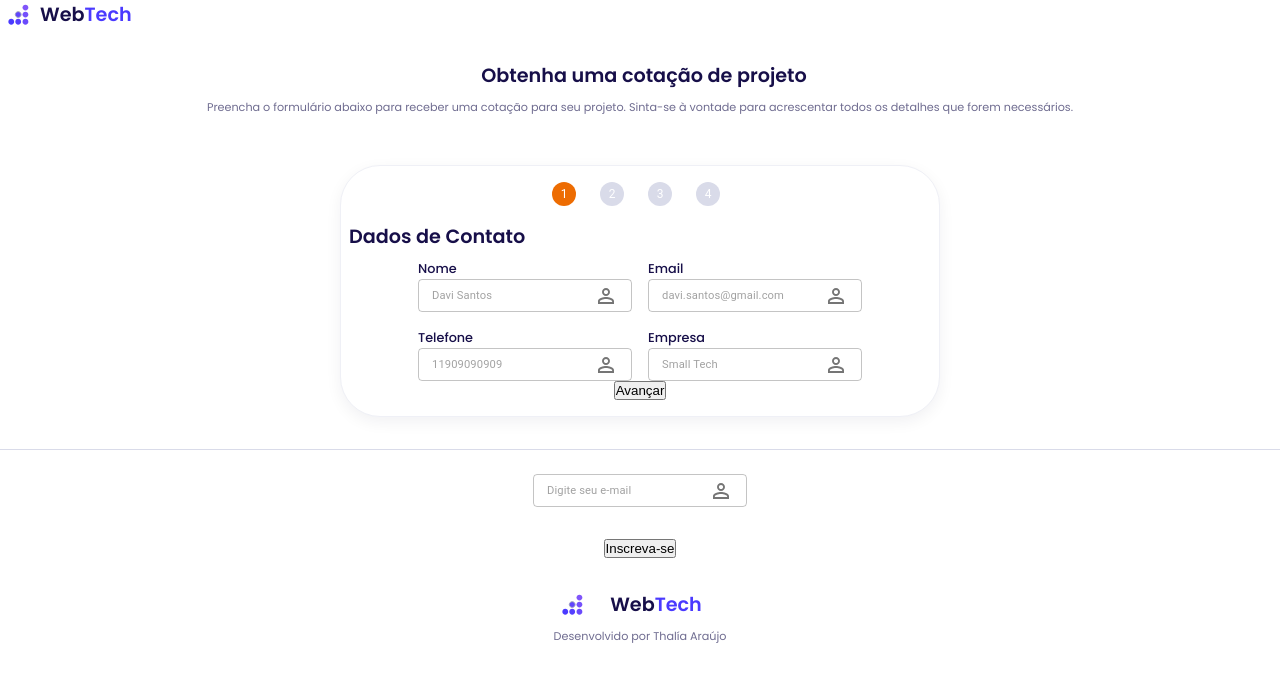
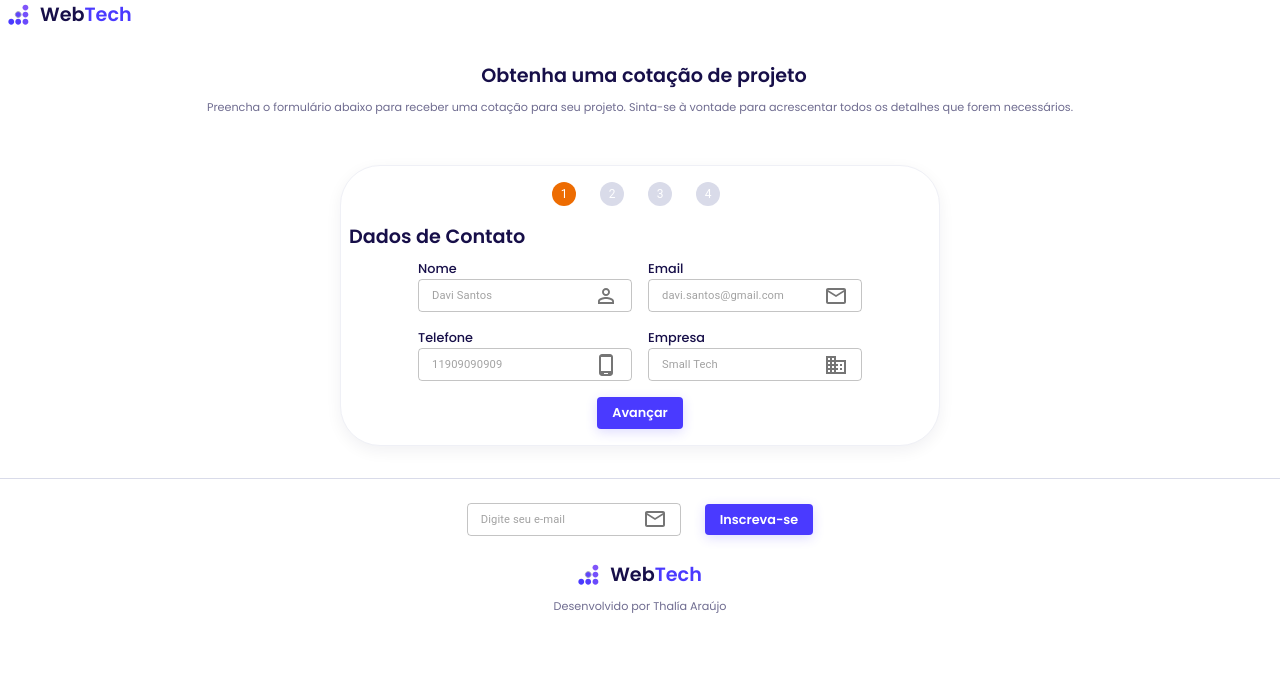
Before and after one commit to Thaliaraujo/multiStepFormTypescript, a React (Create React App) app: page /dashboard in a window 1280 px wide. Shown: the top 682 px of the page. Built offline with nearby package versions, Linux system fonts and the light colour scheme.

Commit message:
created: button styles

```diff
--- /dev/null
+++ b/src/app/pages/dashboard/components/button/StylesButton.tsx
@@ -0,0 +1,24 @@
+import styled from "styled-components";
+
+export const Button = styled.button `
+    background-color: var(--primary-color);
+    color: var(--neutral-100);
+    box-shadow: 0px 3px 12px 0px rgba(74, 58, 255, 0.18);
+    border: none;
+    border-radius: 4px;
+
+    font-size: .8rem;
+    font-weight: 600;
+    font-family: Poppins;
+    line-height: 1.5;
+
+    padding: 6px 15px;
+
+    &:hover {
+        background-color: var(--neutral-100);
+        color: var(--primary-color);
+        border: 1px solid var(--primary-color);
+        box-shadow: none;
+        opacity: 0.85;
+    }
+`
--- a/src/app/pages/dashboard/components/footer/Footer.tsx
+++ b/src/app/pages/dashboard/components/footer/Footer.tsx
@@ -5,18 +5,17 @@ import { ApiException } from "../../../../shared/services/api/ApiException";
 import { Input } from "../input/Input";
 import { Logo } from "../logo/Logo";
 import { Paragraphs } from "../paragraphs/Paragraphs";
+import { Button } from "../button/StylesButton";
 
 import styled from "styled-components";
-
-import PersonOutlineOutlinedIcon from '@mui/icons-material/PersonOutlineOutlined';
-
+import MailOutlineOutlinedIcon from '@mui/icons-material/MailOutlineOutlined';
 
 
 const SFooter = styled.div`
     display: flex;
-    flex-direction: column;
+    justify-content: center;
     align-items: center;
-    gap: 2rem;
+    gap: 1.5rem;
     padding: 1.5rem;
     border-top: 1px solid var(--neutral-400);
 `
@@ -24,7 +23,7 @@ const SFooter = styled.div`
 const SContent = styled.div`
     display: flex;
     flex-direction: column;
-    text-align: center;
+    align-items: center;
     gap: .5rem;
 `
 
@@ -34,7 +33,6 @@ export const Footer = () => {
     const [email, setEmail] = useState('');
 
     const thanks = "Obrigado por se inscrever na nossa newsletter! Estamos muito felizes em ter você como parte da nossa comunidade. 😊"
-
 
     const handleSubscription = () => {
 
@@ -63,19 +61,21 @@ export const Footer = () => {
     };
 
     return(
+        <>
             <SFooter>
                 <Input
-                label= ""
                     placeholder="Digite seu e-mail"
                     value= {email}
-                icon= {<PersonOutlineOutlinedIcon />}
+                    icon= {<MailOutlineOutlinedIcon />}
                     onChange={newValue => setEmail(newValue)}
                 />
-            <button type="button" onClick={handleSubscription}>Inscreva-se</button>
+                <Button type="button" onClick={handleSubscription}>Inscreva-se</Button>
+            </SFooter>
             <SContent>
                 <Logo />
                 <Paragraphs>Desenvolvido por Thalía Araújo</Paragraphs>
             </SContent>
-        </SFooter>
+        </>
+
     );
 };
--- a/src/app/pages/dashboard/components/form/Form.tsx
+++ b/src/app/pages/dashboard/components/form/Form.tsx
@@ -9,6 +9,7 @@ import { StepTwo } from "./components/step2/StepTwo";
 import { StepThree } from "./components/step3/StepThree";
 import { StepFour } from "./components/step4/StepFour";
 import { ButtonForm, SForm } from "./StylesForm";
+import { Button } from "../button/StylesButton";
 
 export const Form = () => {
 
@@ -74,25 +75,25 @@ export const Form = () => {
         <div>{currentComponents}</div>
         <ButtonForm>
           {!isFirstStep && (
-            <button
+            <Button
               type='button'
               onClick={(e: React.MouseEvent<HTMLButtonElement>) => changeStep(currentStep - 1, e)}
             >
               Voltar
-            </button>
+            </Button>
           )}
 
           {!isLastStep ? (
-            <button type='submit'>
+            <Button type='submit'>
               Avançar
-            </button>
+            </Button>
           ) : (
-            <button
+            <Button
               type='submit'
               onClick={handleRegister}
             >
               Enviar
-            </button>
+            </Button>
           )}
         </ButtonForm>
       </form>
--- a/src/app/pages/dashboard/components/form/StylesForm.tsx
+++ b/src/app/pages/dashboard/components/form/StylesForm.tsx
@@ -20,4 +20,5 @@ padding: 1rem 0;
 export const ButtonForm = styled.div `
     display: flex;
     justify-content: space-around;
+    margin-top: 1rem;
 `
--- a/src/app/pages/dashboard/components/form/components/step1/StepOne.tsx
+++ b/src/app/pages/dashboard/components/form/components/step1/StepOne.tsx
@@ -1,8 +1,12 @@
-import styled from "styled-components";
 import { Input } from "../../../input/Input";
 import { Titles } from "../../../titles/Titles";
 
+import {styled} from "styled-components";
 import PersonOutlineOutlinedIcon from '@mui/icons-material/PersonOutlineOutlined';
+import MailOutlineOutlinedIcon from '@mui/icons-material/MailOutlineOutlined';
+import PhoneAndroidOutlinedIcon from '@mui/icons-material/PhoneAndroidOutlined';
+import BusinessOutlinedIcon from '@mui/icons-material/BusinessOutlined';
+
 
 const SStepOne = styled.div `
     display: flex;
@@ -10,7 +14,6 @@ const SStepOne = styled.div `
     justify-content: center;
     gap: 1rem;
 `
-
 export const StepOne = (props: {
     name: string,
     email: string,
@@ -37,7 +40,7 @@ export const StepOne = (props: {
                     label="Email"
                     placeholder="davi.santos@gmail.com"
                     value={props.email}
-                    icon= {<PersonOutlineOutlinedIcon />}
+                    icon= {<MailOutlineOutlinedIcon />}
                     onChange={props.onEmailChange}
                 />
 
@@ -45,7 +48,7 @@ export const StepOne = (props: {
                     label="Telefone"
                     placeholder="11909090909"
                     value={props.phone.toString()}
-                    icon= {<PersonOutlineOutlinedIcon />}
+                    icon= {<PhoneAndroidOutlinedIcon />}
                     onChange={props.onPhoneChange}
                 />
 
@@ -53,7 +56,7 @@ export const StepOne = (props: {
                     label="Empresa"
                     placeholder="Small Tech"
                     value={props.company}
-                    icon= {<PersonOutlineOutlinedIcon />}
+                    icon= {<BusinessOutlinedIcon />}
                     onChange={props.onCompanyChange}
                 />
             </SStepOne>
```
Also changed, not shown: src/app/pages/dashboard/components/input/Input.tsx (+4 -4 lines). Lines whose indentation alone changed are shown as unchanged.
